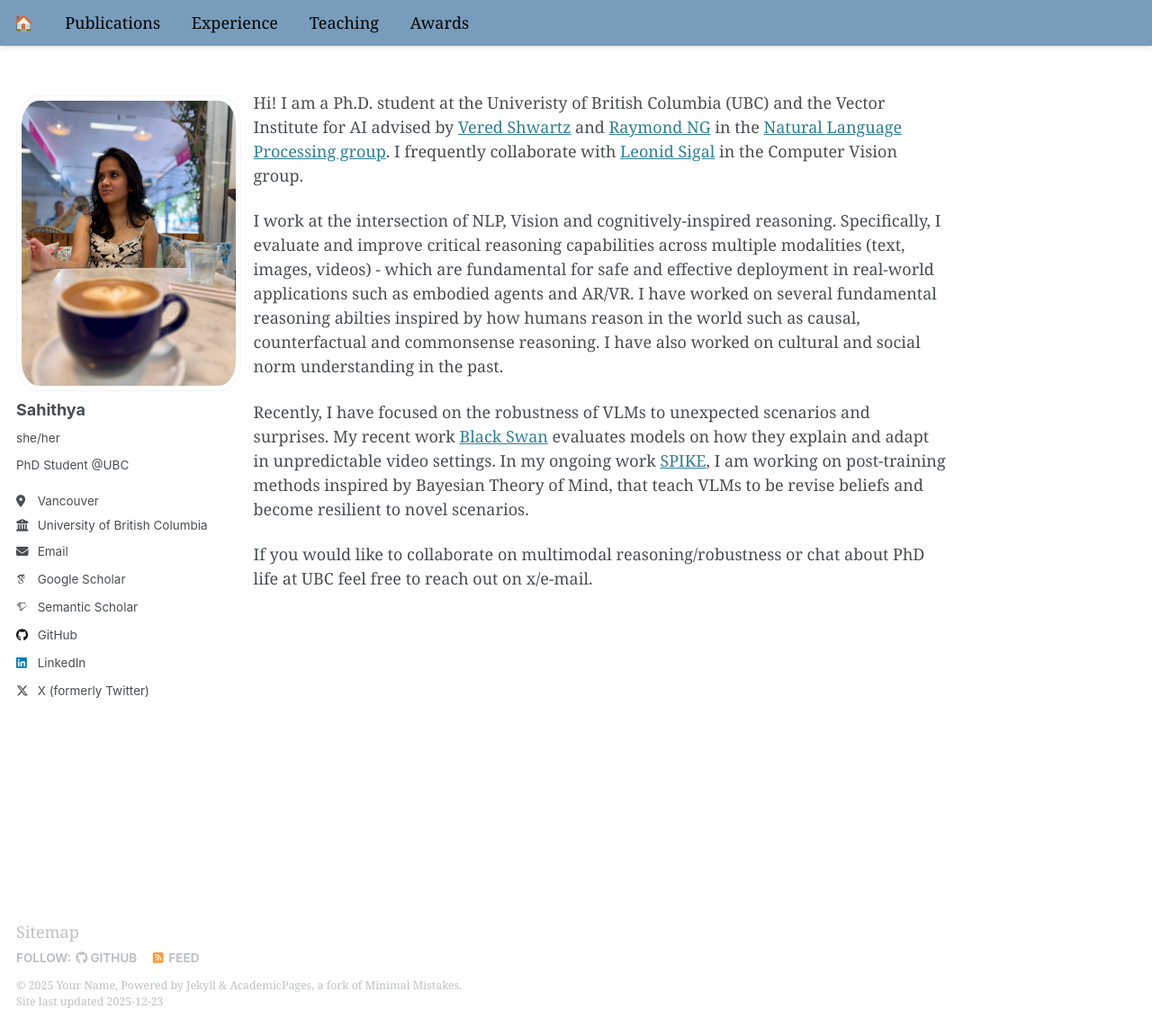
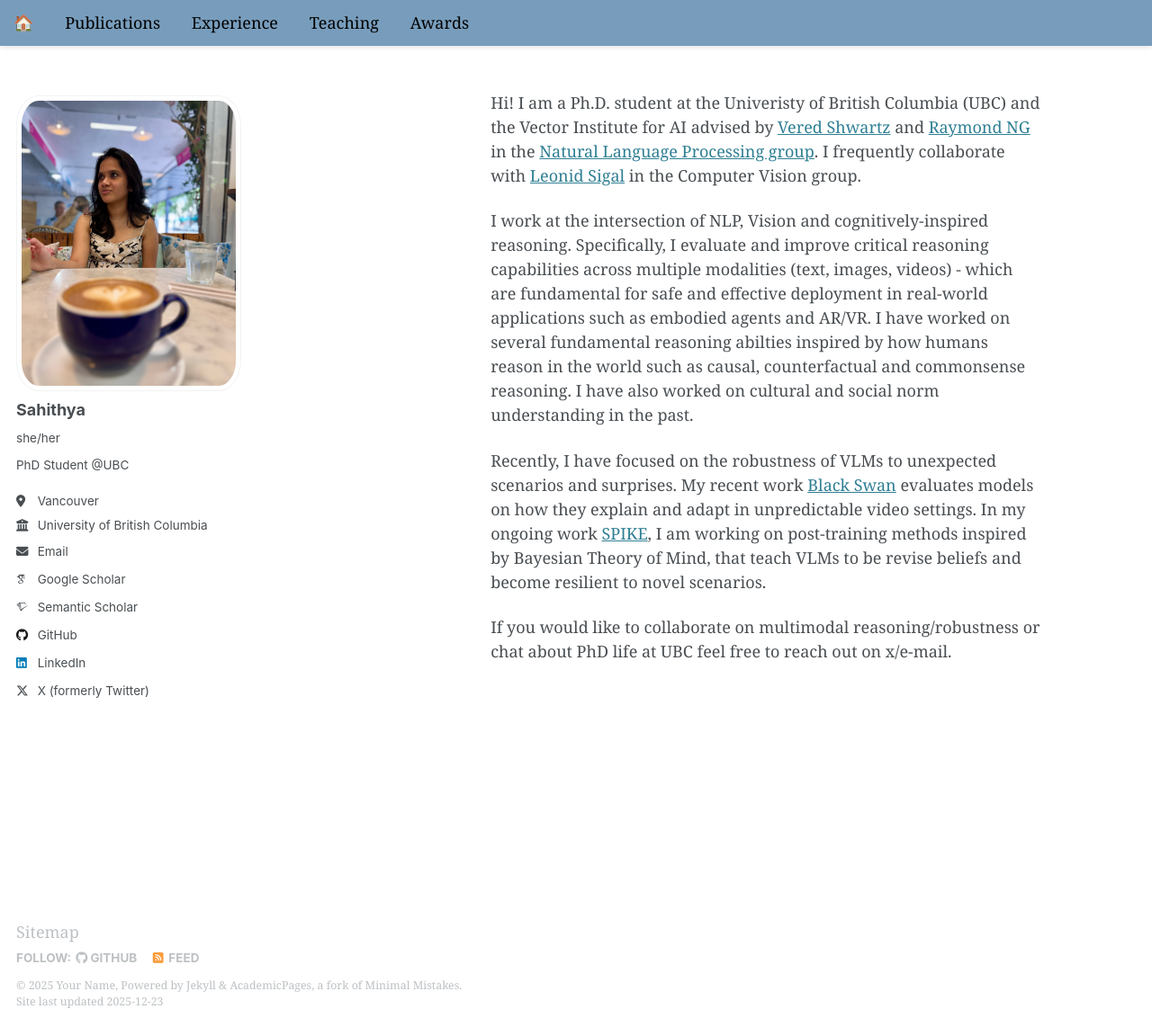
Before and after one commit to sahithyaravi/sahithyaravi.github.io, a Jekyll site: the page built from _pages/about.md, in a window 1280 px wide and 1142 px high. Shown: the whole window at 90% size. Built offline with Jekyll 4.4.1, drawn with Linux system fonts in a browser that asks for light colours; some web fonts are replaced.

Commit message:
increase space

```diff
--- a/_sass/layout/_page.scss
+++ b/_sass/layout/_page.scss
@@ -18,10 +18,11 @@
 
 .page {
   @include breakpoint($large) {
-    @include span(10 of 12 last);
-    @include prefix(0.5 of 12);
-    @include suffix(2 of 12);
+    @include span(9 of 12 last);        /* Reduced from 10 to 9 */
+    @include prefix(2 of 12);            /* Increased from 0.5 to 2 */
+    @include suffix(1 of 12);            /* Reduced from 2 to 1 */
   }
+
 
   .page__inner-wrap {
     @include full();
```
